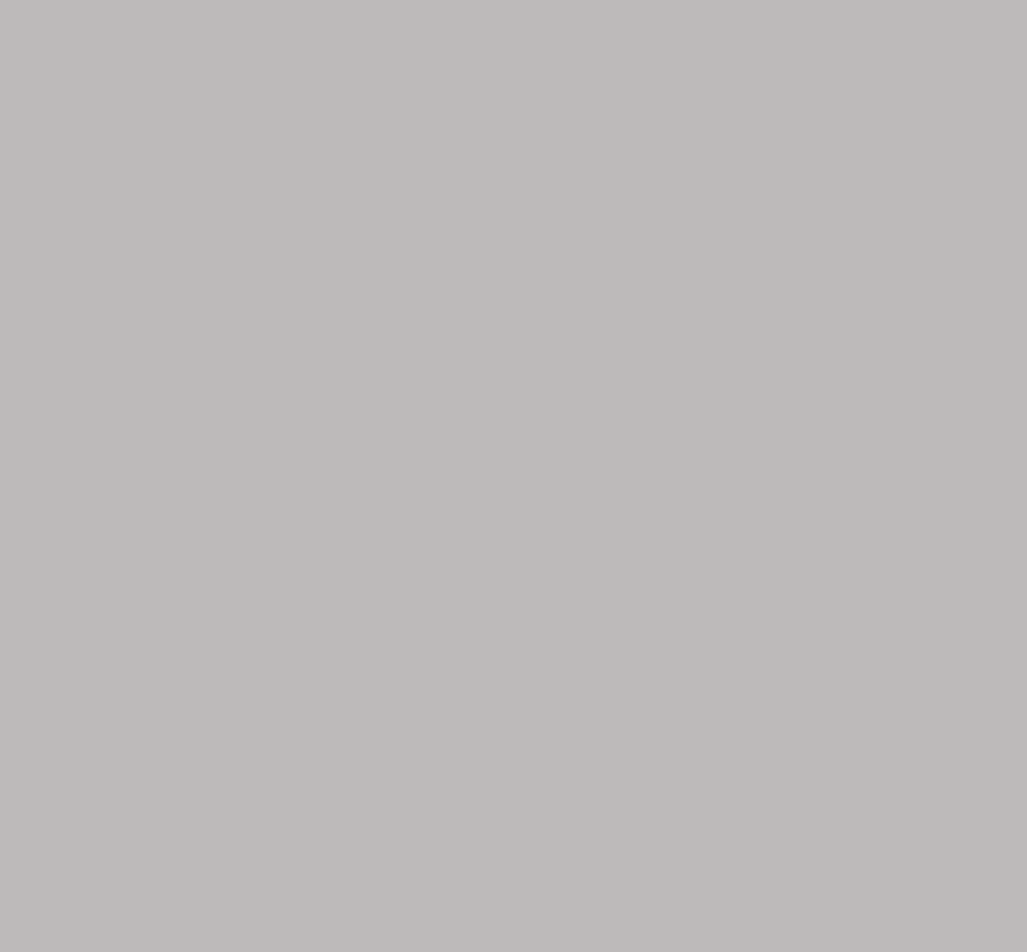
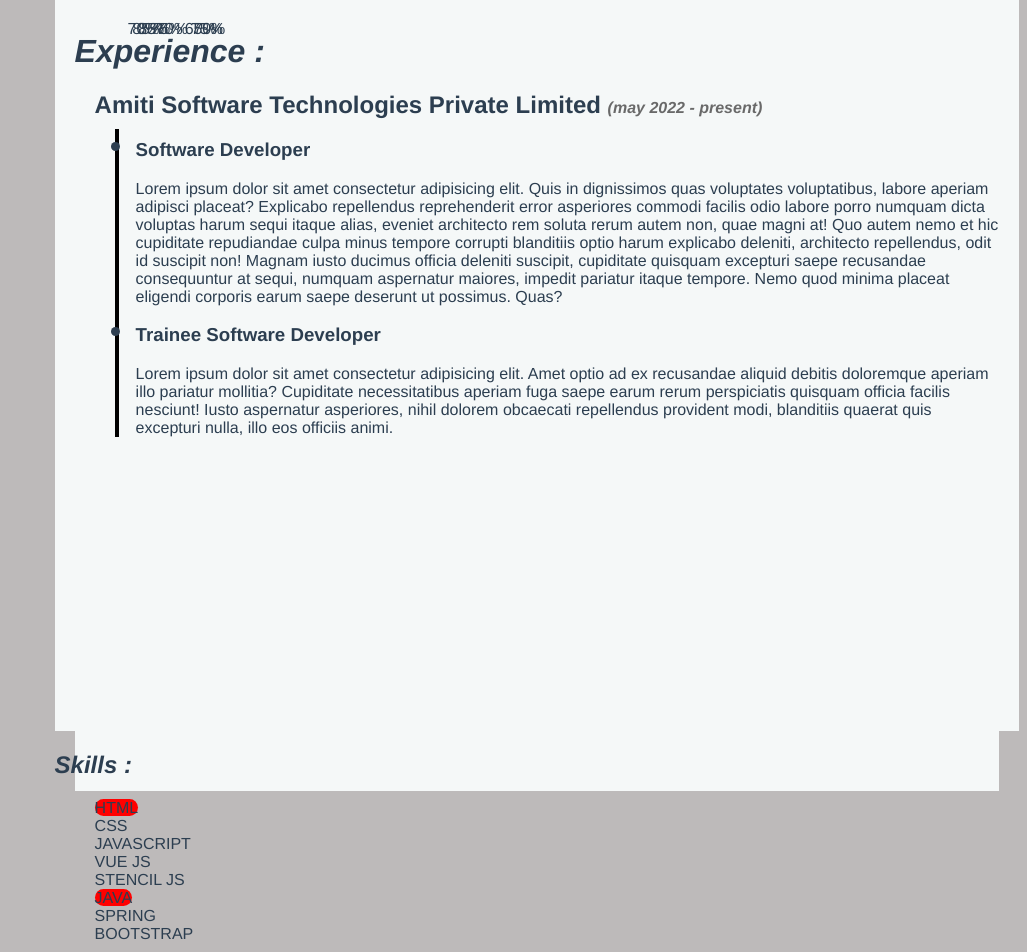
Before and after one commit to vinodg8073/my-portfolio, a Vue app: page / in a window 1280 px wide. Shown: the part 760-1712 px from the top of the page, without its empty margins (253-1280 px from the left). Before the commit the page ends 800 px from the top, so only its background shows below. Built offline with nearby package versions, Linux system fonts and the light colour scheme.

Commit message:
Experience

```diff
--- a/public/index.html
+++ b/public/index.html
@@ -10,6 +10,10 @@
       body{
         background-color: rgb(189, 186, 186);
       }
+      html {
+  scroll-behavior: smooth;
+}
+
     </style>
   </head>
   <body>
--- a/src/App.vue
+++ b/src/App.vue
@@ -4,6 +4,7 @@
     <router-link to="/about">About</router-link>
   </nav> -->
   <side-panel-vue></side-panel-vue>
+  <!-- <div class="mainview"><demo-vue></demo-vue></div> -->
   <div class="mainview"><router-view /></div>
 
 
@@ -11,10 +12,12 @@
 <script>
 // @ is an alias to /src
 import SidePanelVue from './components/SidePanel.vue';
+// import demoVue from './components/demo.vue';
 export default {
 
   components: {
-    SidePanelVue
+    SidePanelVue,
+    // demoVue
   }
 }
 </script>
--- a/src/components/MyProfile.vue
+++ b/src/components/MyProfile.vue
@@ -1,8 +1,6 @@
 <template>
     <div class="parent" ref="ie">
-        <!-- <button @click="goto('ii')">ii</button>
-        <button @click="goto('iii')">iii</button> -->
-            <div class="profile-header">
+             <div class="profile-header">
                 <div class="header-left"><img class="profile-img" src="@/assets/profile.jpg" alt=""/></div>
                 <div class="header-right">
                 <p><strong><i>VINOD G</i></strong></p>
--- /dev/null
+++ b/src/components/demo.vue
@@ -0,0 +1,38 @@
+<template>
+    <div id="app">
+      <button @click="goto('div1')">Div 1</button>
+      <button @click="goto('div2')">Div 2</button>
+      <button @click="goto('div3')">Div 3</button>
+      <br />
+
+      <div class="div" ref="div1">This is Div 1</div>
+      <div class="div" ref="div2">This is Div 2</div>
+      <div class="div" ref="div3">This is Div 3</div>
+    </div>
+  </template>
+
+  <script>
+  export default {
+    name:'demo-vue',
+    methods: {
+      goto(refName) {
+        var element = this.$refs[refName];
+        var top = element.offsetTop;
+
+        window.scrollTo(0, top);
+      }
+    }
+  };
+  </script>
+
+  <style scoped>
+  html {
+  scroll-behavior: smooth;
+ }
+
+  .div {
+    height: 1000px;
+    padding: 20px;
+    border: 2px solid yellow;
+  }
+  </style>
--- a/src/components/mainPage.vue
+++ b/src/components/mainPage.vue
@@ -2,8 +2,9 @@
     <div>
         <!-- <button @click="goto('ifi')">btn</button> -->
     <!-- <side-panel-vue></side-panel-vue> -->
-    <my-profile-vue ></my-profile-vue>
-    <!-- <my-experience ref="ifi"> </my-experience> -->
+    <my-profile-vue></my-profile-vue>
+    <my-experience> </my-experience>
+    <my-skills></my-skills>
     </div>
 
 
@@ -13,13 +14,15 @@
 
 // import SidePanelVue from '@/components/SidePanel.vue';
 import MyProfileVue from '@/components/MyProfile.vue';
-// import myExperience from '@/components/myExperience.vue'
+import myExperience from '@/components/myExperience.vue';
+import MySkills from './mySkills.vue';
 export default {
   name: 'HomeView',
   components: {
     // SidePanelVue,
     MyProfileVue,
-    // myExperience
+    myExperience,
+    MySkills
 
   },
 
--- a/src/components/myExperience.vue
+++ b/src/components/myExperience.vue
@@ -1,6 +1,21 @@
 <template>
-    <div>
-        <h1>working</h1>
+    <div class="experience">
+        <i><h1>Experience : </h1></i>
+        <div class="exp-company" >
+            <h2><strong>Amiti Software Technologies Private Limited  <i class="exp-year">(may 2022 - present)</i></strong></h2>
+            <p class="exp-content">
+                <ul>
+                    <li>
+                        <h3>Software Developer</h3>
+                        <p>Lorem ipsum dolor sit amet consectetur adipisicing elit. Quis in dignissimos quas voluptates voluptatibus, labore aperiam adipisci placeat? Explicabo repellendus reprehenderit error asperiores commodi facilis odio labore porro numquam dicta voluptas harum sequi itaque alias, eveniet architecto rem soluta rerum autem non, quae magni at! Quo autem nemo et hic cupiditate repudiandae culpa minus tempore corrupti blanditiis optio harum explicabo deleniti, architecto repellendus, odit id suscipit non! Magnam iusto ducimus officia deleniti suscipit, cupiditate quisquam excepturi saepe recusandae consequuntur at sequi, numquam aspernatur maiores, impedit pariatur itaque tempore. Nemo quod minima placeat eligendi corporis earum saepe deserunt ut possimus. Quas?</p>
+                    </li>
+                    <li>
+                        <h3>Trainee Software Developer</h3>
+                        <p>Lorem ipsum dolor sit amet consectetur adipisicing elit. Amet optio ad ex recusandae aliquid debitis doloremque aperiam illo pariatur mollitia? Cupiditate necessitatibus aperiam fuga saepe earum rerum perspiciatis quisquam officia facilis nesciunt! Iusto aspernatur asperiores, nihil dolorem obcaecati repellendus provident modi, blanditiis quaerat quis excepturi nulla, illo eos officiis animi.</p>
+                    </li>
+                </ul>
+            </p>
+        </div>
     </div>
 </template>
 
@@ -16,7 +31,41 @@
     /* float: right; */
     background: rgb(245, 248, 248);
     height: 700px;
-    border: 10px solid red;
+    /* border: 10px solid red; */
 }
 
+h6{
+    /* font-size: large; */
+    unicode-bidi: isolate;
+    font-variant-numeric: tabular-nums;
+    text-transform: none;
+    text-indent: 0px !important;
+    text-align: start !important;
+    text-align-last: start !important;
+}
+.experience{
+    padding: 20px;
+}
+.exp-company{
+    padding-left: 20px;
+}
+/* .exp-content{
+    border-left: 4px solid black;
+    margin: 0 0 0 20px;
+} */
+li{
+    margin-top: -10px;
+}
+li::marker{
+    font-size: 30px;
+}
+ul{
+    border-left: 4px solid black;
+    padding-left: 17px;
+    margin: 0 0 0 20px;
+}
+.exp-year{
+    font-size: medium ;
+    color: dimgray;
+}
 </style>
--- /dev/null
+++ b/src/components/mySkills.vue
@@ -0,0 +1,74 @@
+<template>
+    <div>
+        <h2><strong><i>Skills :</i></strong></h2>
+        <ul>
+            <li>
+                <span class="bar html">HTML</span>
+                <span class="percentage">85%</span>
+            </li>
+            <li>
+                <span class="bar css">CSS</span>
+                <span class="percentage">70%</span>
+            </li>
+            <li>
+                <span class="bar js">JAVASCRIPT</span>
+                <span class="percentage">75%</span>
+            </li>
+            <li>
+                <span class="bar vue">VUE JS</span>
+                <span class="percentage">75%</span>
+            </li>
+            <li>
+                <span class="bar sjs">STENCIL JS</span>
+                <span class="percentage">65%</span>
+            </li>
+            <li>
+                <span class="bar java">JAVA</span>
+                <span class="percentage">85%</span>
+            </li>
+            <li>
+                <span class="bar spring">SPRING</span>
+                <span class="percentage">70%</span>
+            </li>
+            <li>
+                <span class="bar bcss">BOOTSTRAP</span>
+                <span class="percentage">70%</span>
+            </li>
+        </ul>
+    </div>
+</template>
+
+<script>
+    export default {
+       name:'my-skills'
+    }
+</script>
+
+<style scoped>
+.skill-bar{
+background-color: aquamarine;
+}
+.bar{
+    height: 2px;
+    border-radius: 15px;
+    margin: 3px 0;
+
+    /* position: relative;
+    animation: skill-bar;
+    animation-duration: 1s; */
+
+
+}
+.html,.java{
+    width: 85%;
+    background-color: red;
+}
+.percentage{
+    position: absolute;
+    bottom: 2px;
+    /* right: 0; */
+}
+li{
+    list-style: none;
+}
+</style>
```
